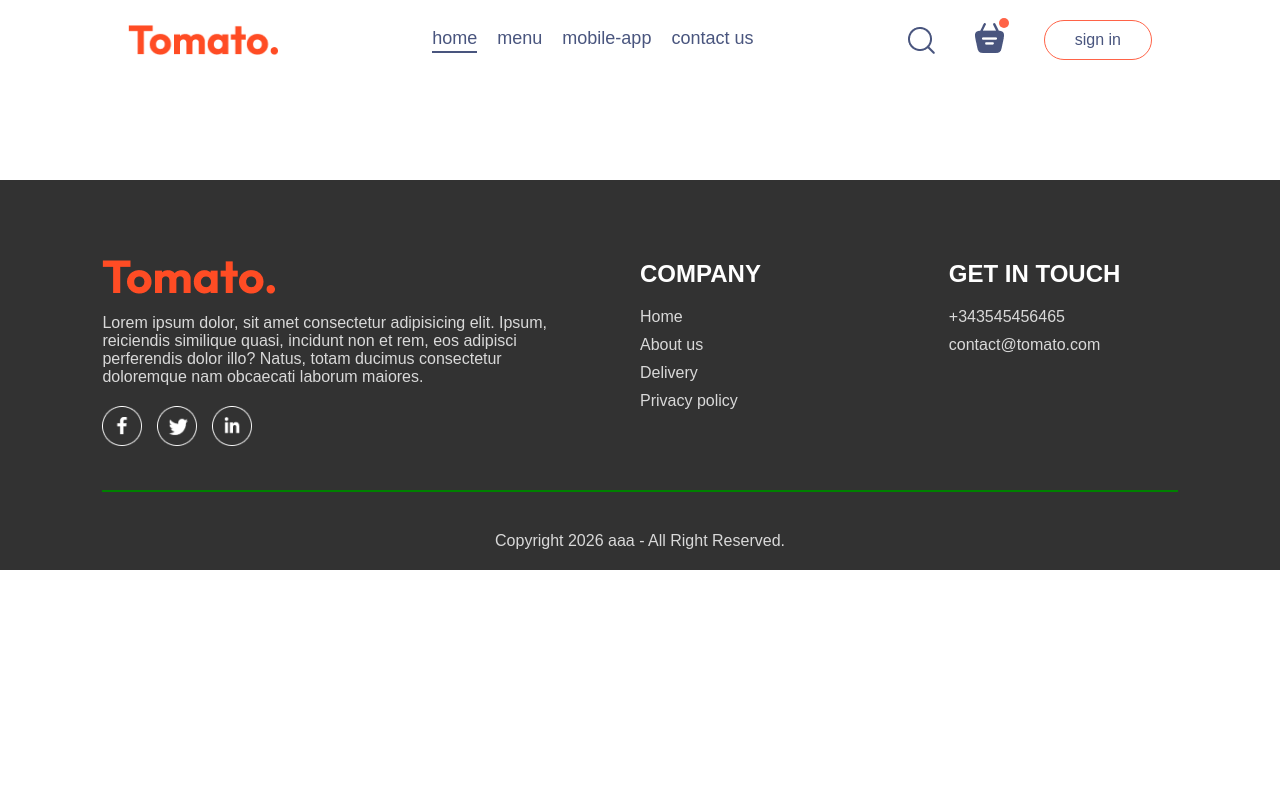
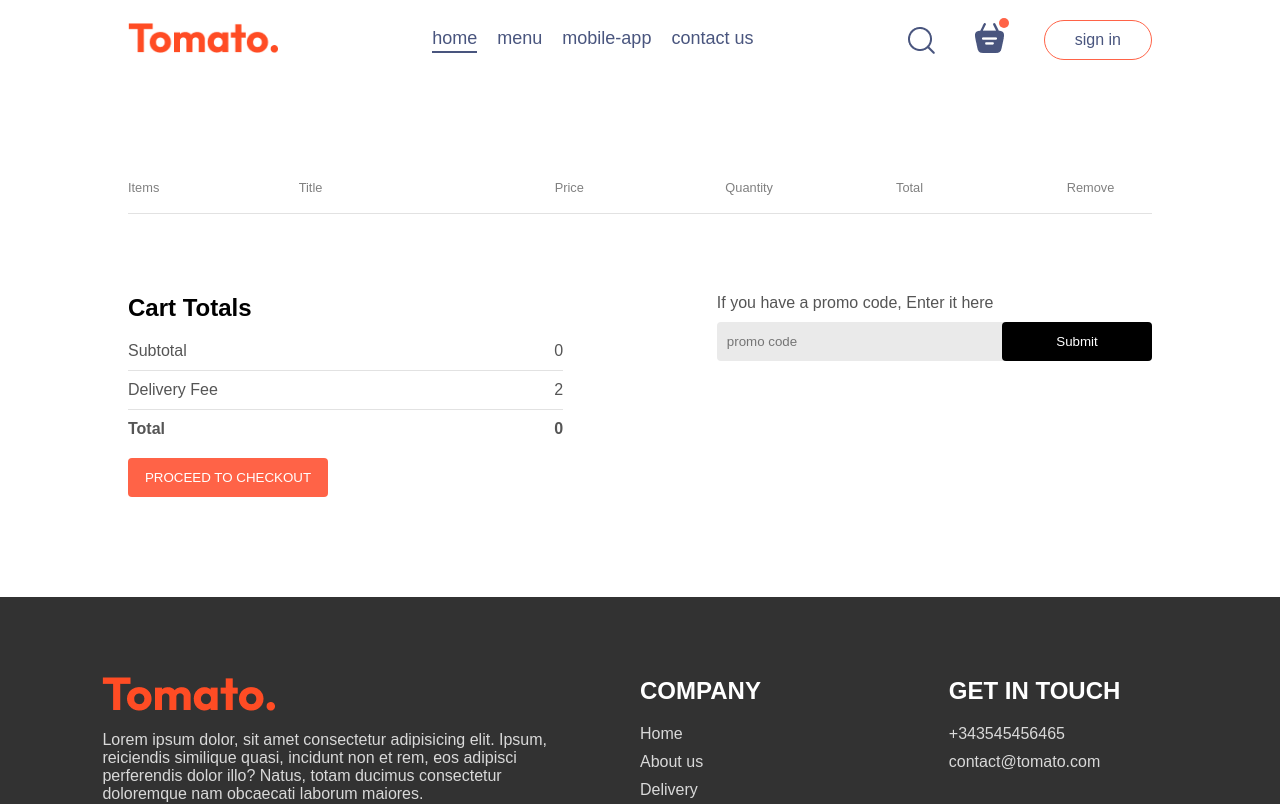
Before and after one commit to KatarzynaBarska/food-delivery, a React (Vite) app in the folder frontend/: page /cart in a window 1280 px wide. Shown: the top 804 px of the page. Built offline with nearby package versions, Linux system fonts and the light colour scheme.

Commit message:
Cart Totals added

```diff
--- a/frontend/src/components/Navbar/Navbar.jsx
+++ b/frontend/src/components/Navbar/Navbar.jsx
@@ -9,7 +9,7 @@
 
   return (
     <div className='navbar'>
-<img src={assets.logo} alt="" className="logo" />
+<Link to="/"><img src={assets.logo} alt="" className="logo" /></Link>
 <ul className="navbar-menu">
   <Link to='/' onClick={()=>setMenu("home")} className={menu==="home"?"active":""}>home</Link>
   <a href='#explore-menu' onClick={()=>setMenu("menu")} className={menu==="menu"?"active":""}>menu</a>
@@ -19,7 +19,7 @@
   <div className="navbar-right">
     <img src={assets.search_icon} alt="" />
     <div className="navbar-search-icon">
-      <img src={assets.basket_icon} alt="" />
+     <Link to={'/cart'}><img src={assets.basket_icon} alt="" /></Link>
       <div className="dot"></div>
     </div>
       <button onClick={()=>setShowLogin(true)}>sign in</button>
--- a/frontend/src/pages/Cart/Cart.css
+++ b/frontend/src/pages/Cart/Cart.css
@@ -0,0 +1,90 @@
+.cart {
+  margin-top: 100px;
+}
+.cart-items-title {
+  display: grid;
+  grid-template-columns: 1fr 1.5fr 1fr 1fr 1fr 0.5fr;
+  align-items: center;
+  color: grey;
+  font-size: max(1vw, 12px);
+}
+.cart-items-item {
+  margin: 10px 0px;
+  color: black;
+}
+.cart-items-item img {
+  width: 50px;
+}
+.cart hr {
+  height: 1px;
+  background-color: #e2e2e2;
+  border: none;
+}
+.cart-items-item .cross {
+  cursor: pointer;
+}
+.cart-bottom {
+  margin-top: 80px;
+  display: flex;
+  justify-content: space-between;
+  gap: max(12vw, 20px);
+}
+.cart-total {
+  flex: 1;
+  display: flex;
+  flex-direction: column;
+  gap: 20px;
+}
+.cart-total-details {
+  display: flex;
+  justify-content: space-between;
+  color: #555;
+}
+.cart-total hr{
+  margin: 10px 0px;
+}
+.cart-total button{
+  border: none;
+  color: white;
+  background-color: tomato;
+  width: max(15vw,200px);
+  padding: 12px 0px;
+  border-radius: 4px;
+  cursor: pointer;
+}
+.cart-promocode{
+  flex: 1;
+}
+.cart-promocode p{
+  color: #555;
+}
+.cart-promocode-input{
+  margin-top: 10px;
+  display: flex;
+  justify-content: space-between;
+  align-items: center;
+  background-color: #eaeaea;
+  border-radius: 4px;
+}
+.cart-promocode-input input{
+  background: transparent;
+  border: none;
+  outline: none;
+  padding-left: 10px;
+}
+.cart-promocode-input button{
+  width: max(10vw,150px);
+  padding: 12px 5px;
+  background-color: black;
+  border: none;
+  color: white;
+  border-radius: 4px;
+}
+@media (max-width:750px){
+  .cart-bottom{
+    flex-direction: column-reverse;
+  }
+  .cart-promocode{
+    justify-content: start;
+  }
+}
--- a/frontend/src/pages/Cart/Cart.jsx
+++ b/frontend/src/pages/Cart/Cart.jsx
@@ -1,12 +1,76 @@
-import React from 'react'
-import './Cart.css'
+import React, { useContext } from "react";
+import "./Cart.css";
+import { StoreContext } from "../../context/StoreContext";
 
 const Cart = () => {
+  const { cartItems, food_list, removeFromCart } = useContext(StoreContext);
+
   return (
-    <div>
+    <div className="cart">
+      <div className="cart-items">
+        <div className="cart-items-title">
+          <p>Items</p>
+          <p>Title</p>
+          <p>Price</p>
+          <p>Quantity</p>
+          <p>Total</p>
+          <p>Remove</p>
+        </div>
+        <br />
+        <hr />
+        {food_list.map((item, index) => {
+          if (cartItems[item._id] > 0) {
+            return (
+              <div>
+                <div className="cart-items-title cart-items-item">
+                  <img src={item.image} alt="" />
+                  <p>{item.name}</p>
+                  <p>${item.price}</p>
+                  <p>{cartItems[item._id]}</p>
+                  <p>${item.price * cartItems[item._id]}</p>
+                  <p onClick={() => removeFromCart(item._id)} className="cross">
+                    x
+                  </p>
+                </div>
+                <hr />
+              </div>
+            );
+          }
+        })}
+      </div>
+      <div className="cart-bottom">
+        <div className="cart-total">
+          <h2>Cart Totals</h2>
+          <div>
+            <div className="cart-total-details">
+              <p>Subtotal</p>
+              <p>{0}</p>
+            </div>
+            <hr />
+            <div className="cart-total-details">
+              <p>Delivery Fee</p>
+              <p>{2}</p>
+            </div>
+            <hr />
+            <div className="cart-total-details">
+              <b>Total</b>
+              <b>{0}</b>
+            </div>
+          </div>
+          <button>PROCEED TO CHECKOUT</button>
+        </div>
+        <div className="cart-promocode">
+          <div>
+            <p>If you have a promo code, Enter it here</p>
+            <div className="cart-promocode-input">
+              <input type="text" placeholder="promo code" />
+              <button>Submit</button>
+            </div>
+          </div>
+        </div>
+      </div>
+    </div>
+  );
+};
 
-    </div>
-  )
-}
-
-export default Cart
+export default Cart;
```
